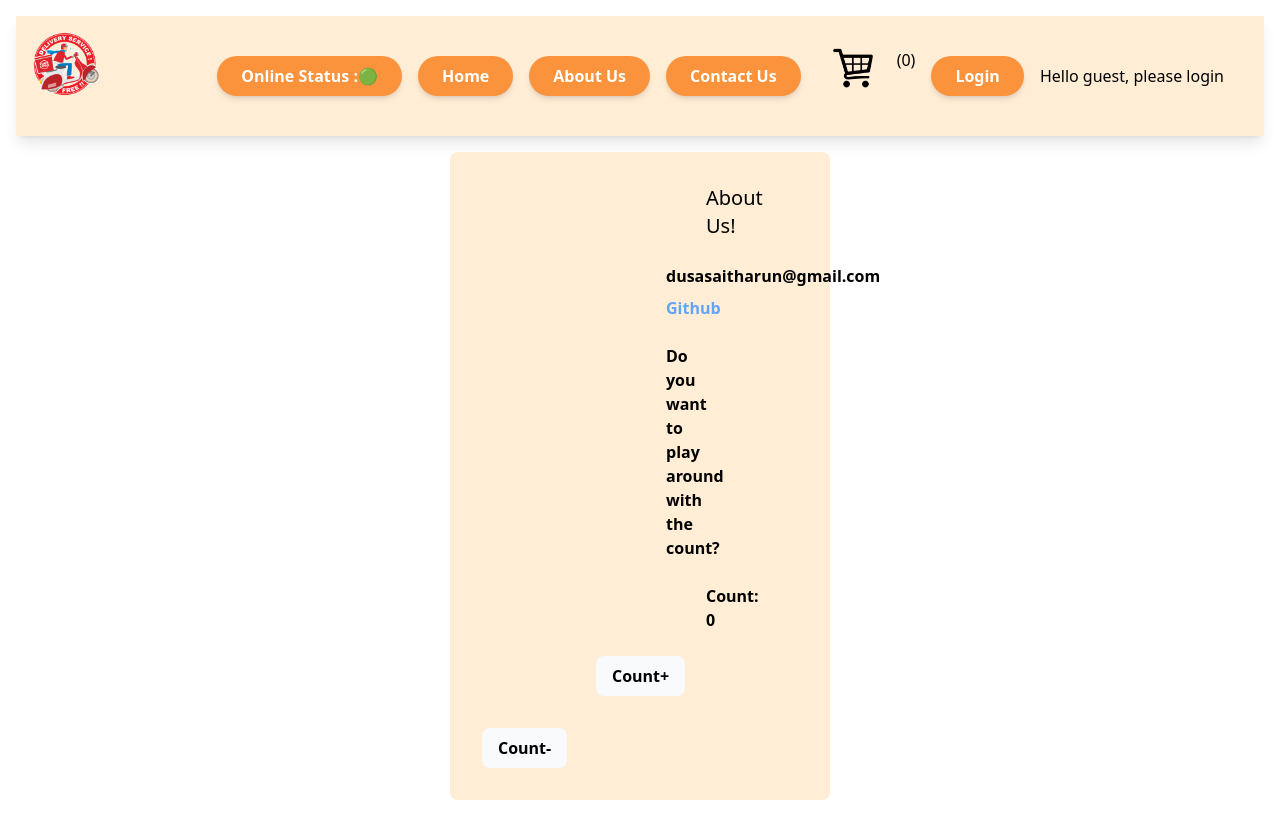
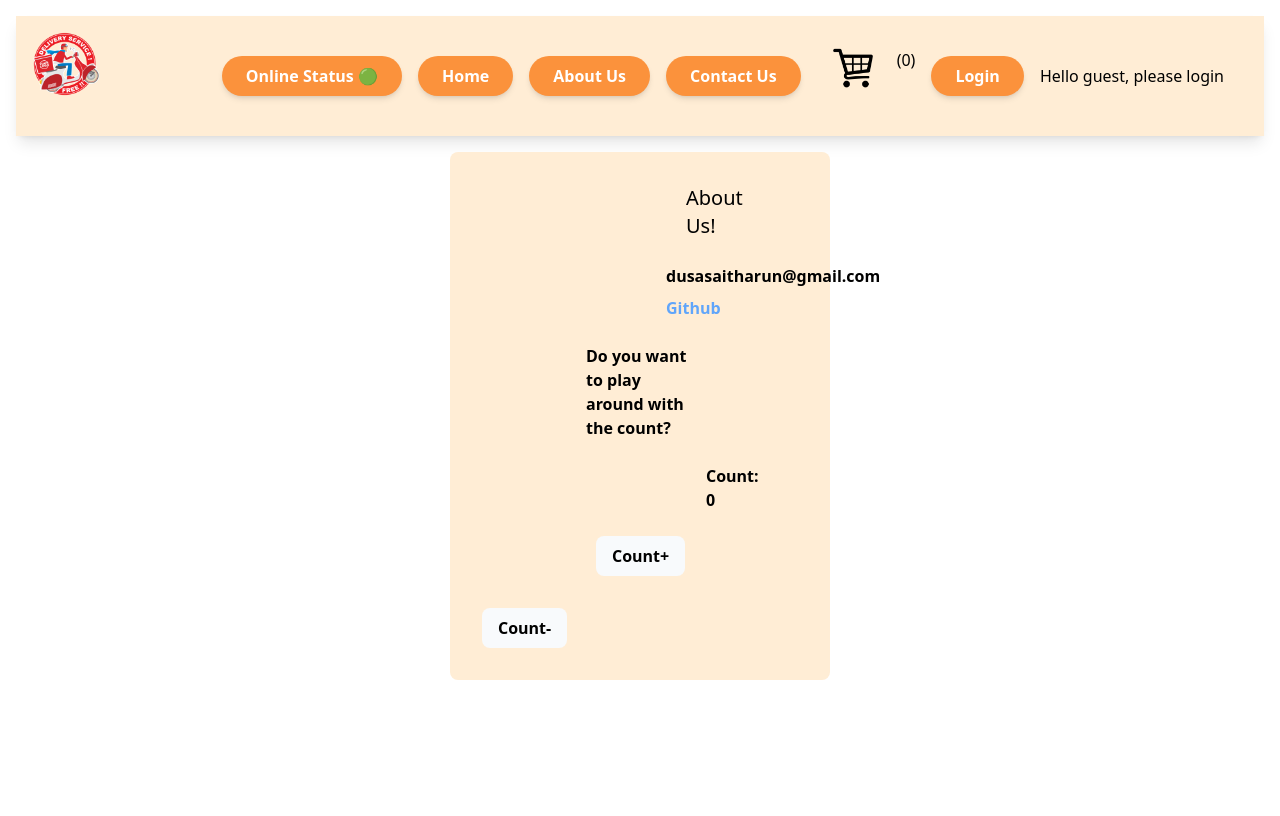
Before and after one commit to saiTharunDusa/REACT, a React (Vite) app: page /about in a window 1280 px wide. Built offline with nearby package versions, Linux system fonts and the light colour scheme; no server answers.

Commit message:
resolved deployment errors

```diff
--- a/index.html
+++ b/index.html
@@ -4,7 +4,8 @@
     <meta charset="UTF-8" />
     <meta name="viewport" content="width=device-width, initial-scale=1.0" />
     <link rel="stylesheet" href="/index.css" />
-    <title>Document</title>
+    <link rel="icon" href="logo_easy_eats.png" type="image/x-icon">
+    <title>Easy Eats</title>
   </head>
   <body>
     <div id="root"><h1>Not Rendered!</h1></div>
--- a/package.json
+++ b/package.json
@@ -2,7 +2,6 @@
   "name": "react",
   "version": "1.0.0",
   "description": "React",
-  "main": "app.js",
   "scripts": {
     "start": "parcel index.html",
     "build": "parcel build index.html",
--- a/src/components/Header.js
+++ b/src/components/Header.js
@@ -21,7 +21,7 @@ const Header = () => {
           <li className="bg-orange-400 hover:bg-orange-600 text-white font-bold py-2 px-6              rounded-full
     shadow-md hover:shadow-lg
     transition-all duration-300
-    m-2">Online Status :{onlineStatus ? "🟢" : "🔴"} </li>
+    m-2">Online Status {onlineStatus ? "🟢" : "🔴"} </li>
           <li className="bg-orange-400 hover:bg-orange-600 text-white font-bold py-2 px-6              rounded-full
     shadow-md hover:shadow-lg
     transition-all duration-300
--- a/src/components/UserClass.js
+++ b/src/components/UserClass.js
@@ -27,17 +27,17 @@ class UserClass extends React.Component {
     } = this.state.userInfo;
     return (
       <div className="flex-col items-center p-4 mx-[450px] mb-4 bg-orange-100  rounded-lg">
-        <h1 className="text-xl mx-[240px] my-4">About Us!</h1>
+        <h1 className="text-xl mx-[220px] my-4">About Us!</h1>
         <img className="rounded-lg mx-12 my-2" src={avatar_url}></img>
         <h2 className="mx-[200px] my-2 font-semibold">{name}</h2>
         <h3 className="mx-[200px] my-2 font-semibold">{email}</h3>
 
-        <h3 className="mx-[110px] my-2 font-semibold">{company}</h3>
+        <h3 className="mx-[105px] my-2 font-semibold">{company}</h3>
         <h3 className="mx-[200px] my-2 font-semibold">{location}</h3>
         <h3 className="mx-[200px] my-2 font-semibold text-blue-400">
           <Link to={repos_url}>Github</Link>
         </h3>
-        <h3 className="mx-[200px] my-6 font-semibold">
+        <h3 className="mx-[120px] my-6 font-semibold">
           Do you want to play around with the count?
         </h3>
         <h3 className="mx-[240px] my-2 font-semibold">Count: {count}</h3>
```
Also changed, not shown: logo_easy_eats.png (added).
